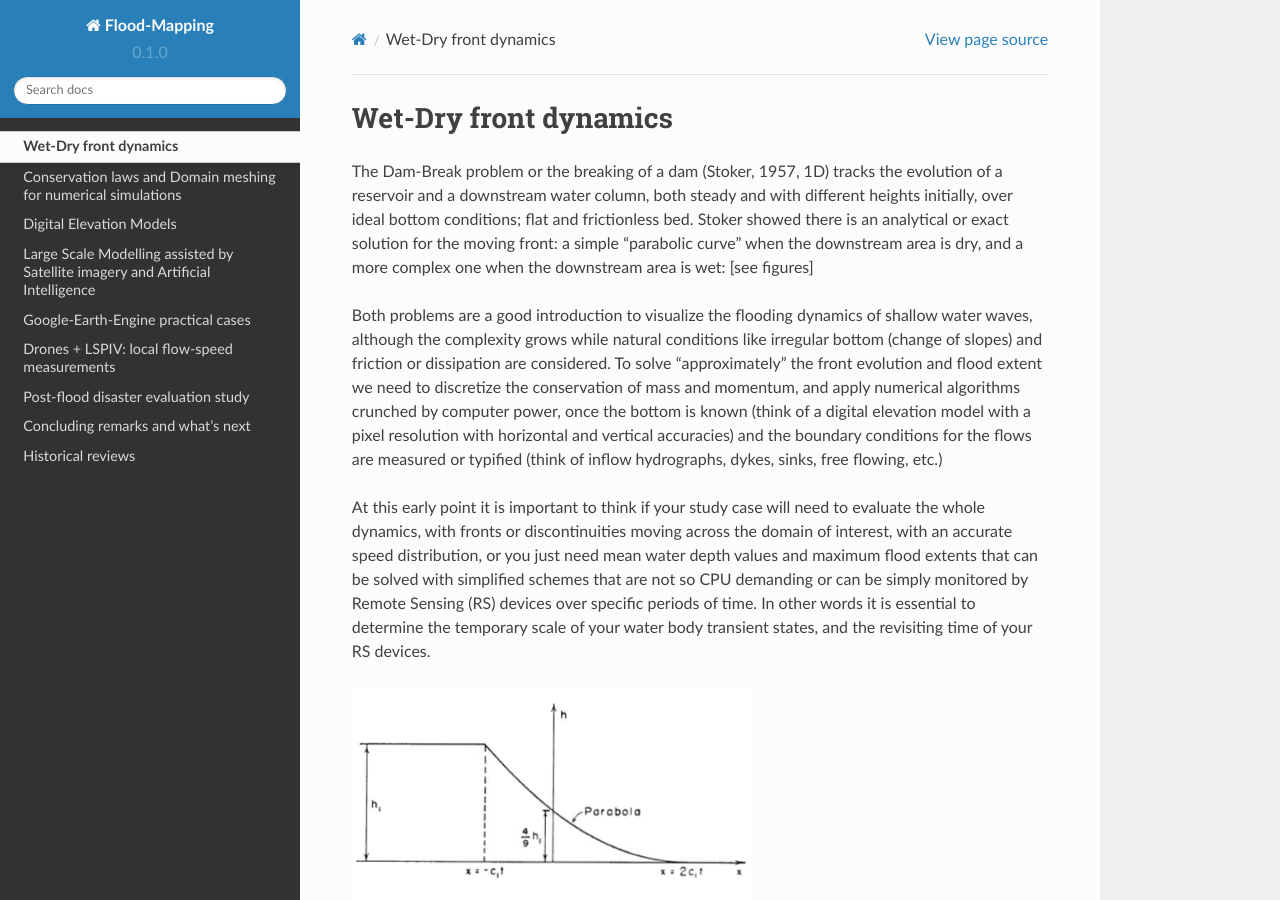
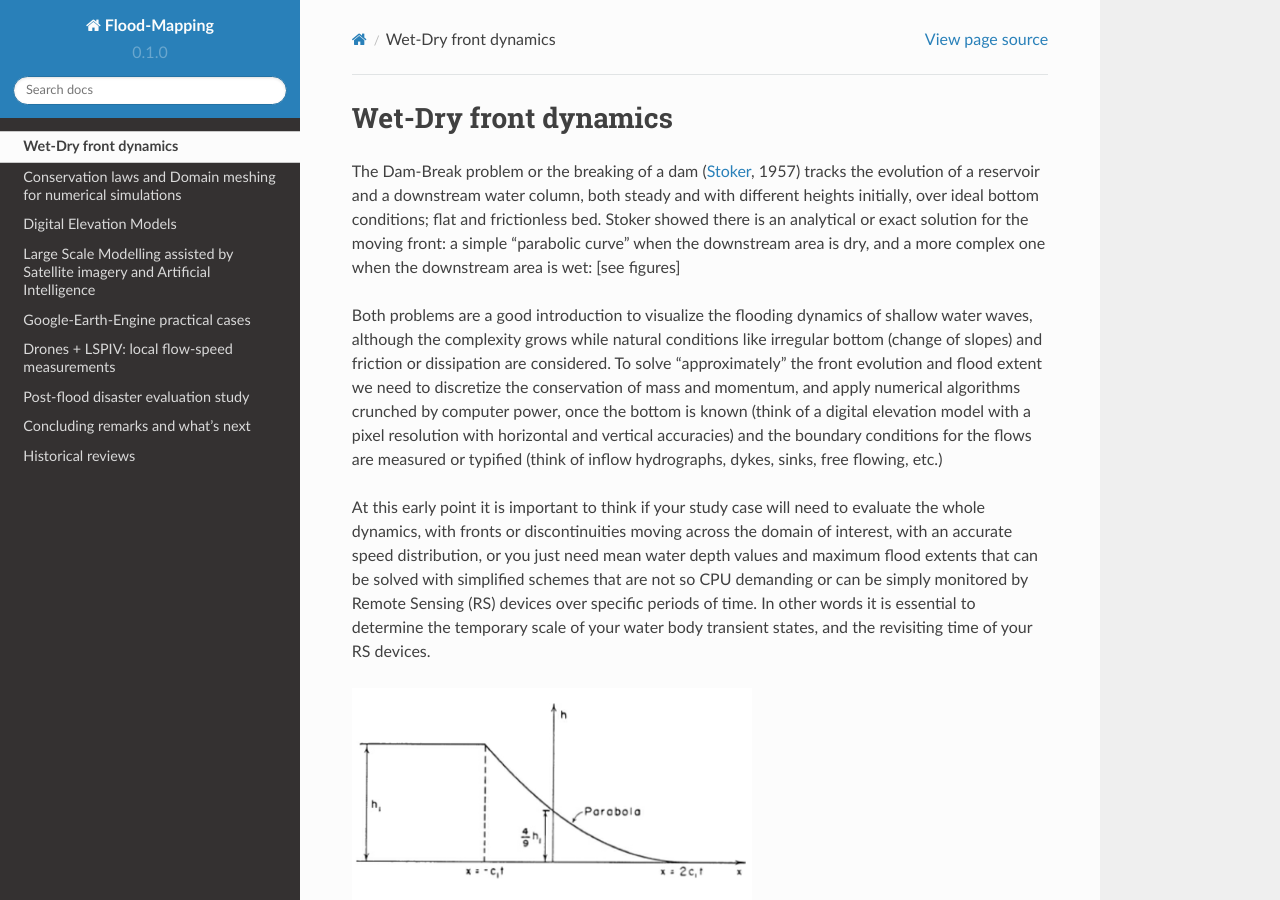
Before and after one commit to ivillamadrid/FloodMapping, a Sphinx documentation site: the page built from docs/source/wetdry.rst, in a window 1280 px wide and 900 px high. Built offline with Sphinx 7.4.7 and the Read the Docs theme 2.0.0, drawn with Linux system fonts in a browser that asks for light colours.

```diff
--- a/docs/source/wetdry.rst
+++ b/docs/source/wetdry.rst
@@ -2,8 +2,9 @@ Wet-Dry front dynamics
 ======================
 
 
-The Dam-Break problem or the breaking of a dam (Stoker, 1957, 1D) tracks the evolution of a reservoir and a downstream water column, both steady and with different heights initially, over ideal bottom conditions; flat and frictionless bed. Stoker showed there is an analytical or exact solution for the moving front: a simple "parabolic curve" when the downstream area is dry, and a more complex one when the downstream area is wet: [see figures]
+The Dam-Break problem or the breaking of a dam (`Stoker`_, 1957) tracks the evolution of a reservoir and a downstream water column, both steady and with different heights initially, over ideal bottom conditions; flat and frictionless bed. Stoker showed there is an analytical or exact solution for the moving front: a simple "parabolic curve" when the downstream area is dry, and a more complex one when the downstream area is wet: [see figures]
 
+.. _Stoker: https://doi.org/10.1002/9781118033159
 
 Both problems are a good introduction to visualize the flooding dynamics of shallow water waves, although the complexity grows while natural conditions like irregular bottom (change of slopes) and friction or dissipation are considered. To solve "approximately"  the front evolution and flood extent we need to discretize the conservation of mass and momentum, and apply numerical algorithms crunched by computer power, once the bottom is known (think of a digital elevation model with a pixel resolution with horizontal and vertical accuracies) and the boundary conditions for the flows are measured or typified (think of inflow hydrographs, dykes, sinks, free flowing, etc.)
 
```
